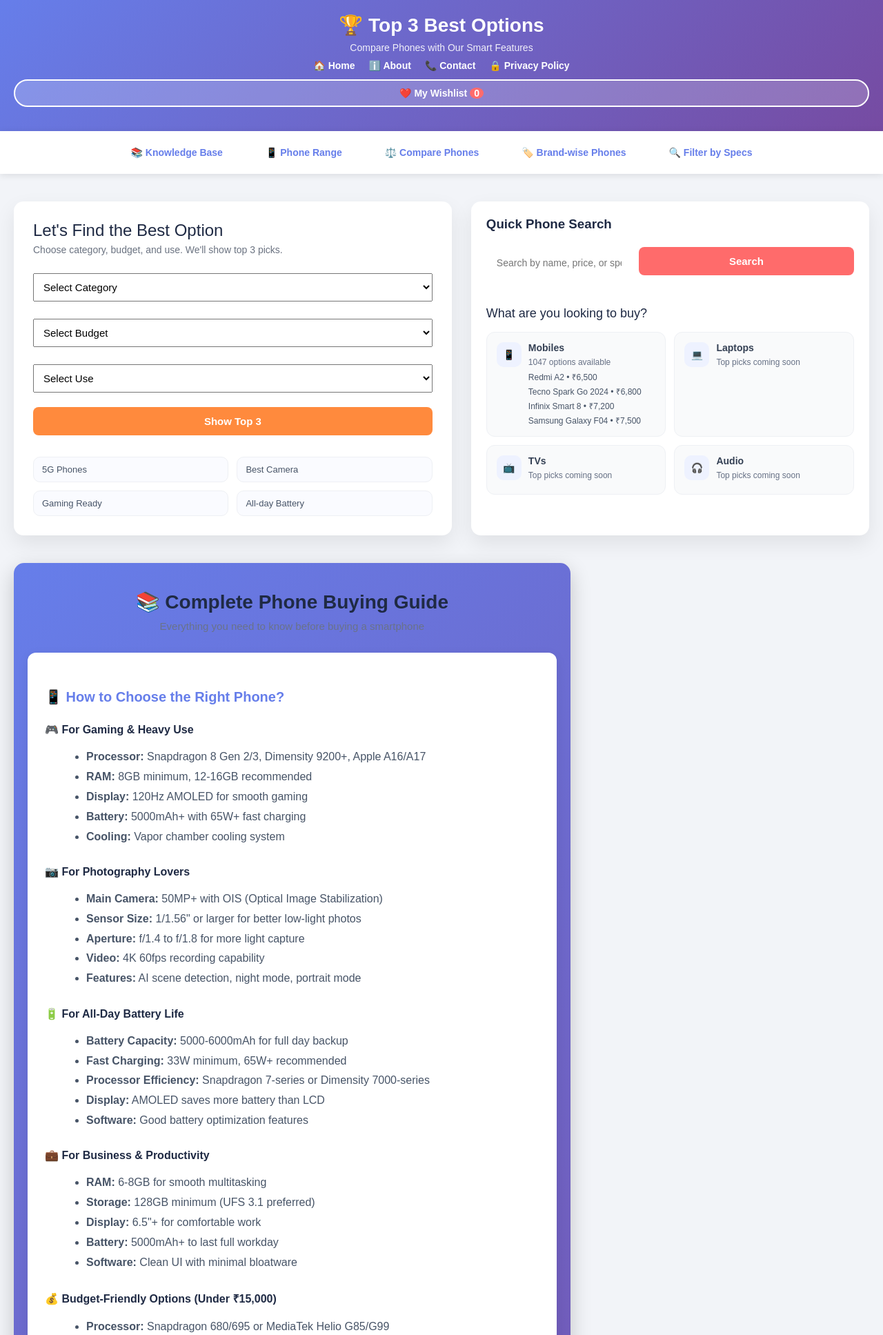
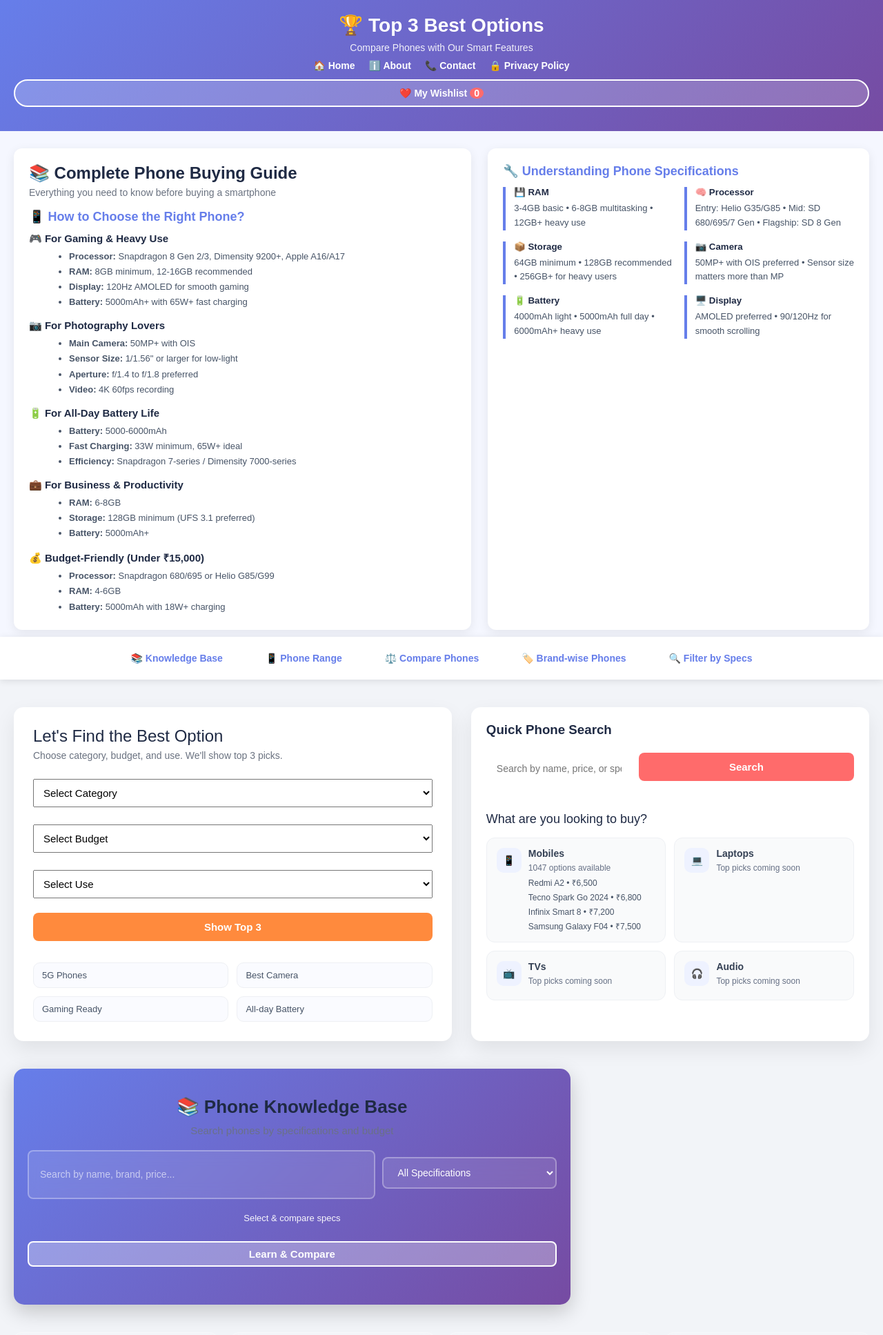
Before and after one commit to Shubh10091997/top3-mobile, a Flask app: page / in a window 1280 px wide. Shown: the top 1935 px of the page at 69% size. Run offline with Flask 3, Linux system fonts and the light colour scheme.

Commit message:
Move buying guide below header in horizontal layout

```diff
--- a/templates/index.html
+++ b/templates/index.html
@@ -175,6 +175,38 @@
       margin: 30px 0 12px;
       font-size: 18px;
       color: #1f2a44;
+    }
+
+    .buying-guide-top {
+      background: #f5f7ff;
+      padding: 25px 0 10px;
+    }
+
+    .buying-guide-grid {
+      max-width: 1400px;
+      margin: 0 auto;
+      padding: 0 20px;
+      display: grid;
+      grid-template-columns: 1.2fr 1fr;
+      gap: 24px;
+    }
+
+    .buying-guide-card {
+      background: white;
+      padding: 22px;
+      border-radius: 12px;
+      box-shadow: 0 4px 15px rgba(0,0,0,0.08);
+    }
+
+    .spec-grid {
+      display: grid;
+      grid-template-columns: repeat(2, 1fr);
+      gap: 16px;
+    }
+
+    .spec-item {
+      border-left: 4px solid #667eea;
+      padding-left: 12px;
     }
 
     .brand-row {
@@ -258,6 +290,94 @@
     <button onclick="viewWishlist()" class="wishlist-header-btn" style="background: rgba(255,255,255,0.2); border: 2px solid white; color: white; padding: 10px 20px; border-radius: 20px; cursor: pointer; font-weight: 600; margin-top: 12px; transition: all 0.3s; font-size: 14px;">
       ❤️ My Wishlist <span id="wishlistCount" style="background: #ff6b6b; border-radius: 50%; padding: 0 6px;">0</span>
     </button>
+  </div>
+
+  <div class="buying-guide-top" id="buying-guide">
+    <div class="buying-guide-grid">
+      <div class="buying-guide-card">
+        <h3 style="font-size: 24px; color: #1f2a44; margin: 0 0 6px 0;">📚 Complete Phone Buying Guide</h3>
+        <p style="color: #6a7280; font-size: 14px; margin: 0 0 16px 0;">Everything you need to know before buying a smartphone</p>
+
+        <h4 style="color: #667eea; font-size: 18px; margin: 0 0 12px 0;">📱 How to Choose the Right Phone?</h4>
+
+        <div style="margin-bottom: 14px;">
+          <h5 style="color: #1f2a44; font-size: 15px; margin: 0 0 6px 0;">🎮 For Gaming & Heavy Use</h5>
+          <ul style="color: #475467; line-height: 1.7; margin: 0 0 0 18px; font-size: 13px;">
+            <li><strong>Processor:</strong> Snapdragon 8 Gen 2/3, Dimensity 9200+, Apple A16/A17</li>
+            <li><strong>RAM:</strong> 8GB minimum, 12-16GB recommended</li>
+            <li><strong>Display:</strong> 120Hz AMOLED for smooth gaming</li>
+            <li><strong>Battery:</strong> 5000mAh+ with 65W+ fast charging</li>
+          </ul>
+        </div>
+
+        <div style="margin-bottom: 14px;">
+          <h5 style="color: #1f2a44; font-size: 15px; margin: 0 0 6px 0;">📷 For Photography Lovers</h5>
+          <ul style="color: #475467; line-height: 1.7; margin: 0 0 0 18px; font-size: 13px;">
+            <li><strong>Main Camera:</strong> 50MP+ with OIS</li>
+            <li><strong>Sensor Size:</strong> 1/1.56" or larger for low‑light</li>
+            <li><strong>Aperture:</strong> f/1.4 to f/1.8 preferred</li>
+            <li><strong>Video:</strong> 4K 60fps recording</li>
+          </ul>
+        </div>
+
+        <div style="margin-bottom: 14px;">
+          <h5 style="color: #1f2a44; font-size: 15px; margin: 0 0 6px 0;">🔋 For All‑Day Battery Life</h5>
+          <ul style="color: #475467; line-height: 1.7; margin: 0 0 0 18px; font-size: 13px;">
+            <li><strong>Battery:</strong> 5000-6000mAh</li>
+            <li><strong>Fast Charging:</strong> 33W minimum, 65W+ ideal</li>
+            <li><strong>Efficiency:</strong> Snapdragon 7‑series / Dimensity 7000‑series</li>
+          </ul>
+        </div>
+
+        <div style="margin-bottom: 14px;">
+          <h5 style="color: #1f2a44; font-size: 15px; margin: 0 0 6px 0;">💼 For Business & Productivity</h5>
+          <ul style="color: #475467; line-height: 1.7; margin: 0 0 0 18px; font-size: 13px;">
+            <li><strong>RAM:</strong> 6-8GB</li>
+            <li><strong>Storage:</strong> 128GB minimum (UFS 3.1 preferred)</li>
+            <li><strong>Battery:</strong> 5000mAh+</li>
+          </ul>
+        </div>
+
+        <div>
+          <h5 style="color: #1f2a44; font-size: 15px; margin: 0 0 6px 0;">💰 Budget‑Friendly (Under ₹15,000)</h5>
+          <ul style="color: #475467; line-height: 1.7; margin: 0 0 0 18px; font-size: 13px;">
+            <li><strong>Processor:</strong> Snapdragon 680/695 or Helio G85/G99</li>
+            <li><strong>RAM:</strong> 4-6GB</li>
+            <li><strong>Battery:</strong> 5000mAh with 18W+ charging</li>
+          </ul>
+        </div>
+      </div>
+
+      <div class="buying-guide-card">
+        <h4 style="color: #667eea; font-size: 18px; margin: 0 0 12px 0;">🔧 Understanding Phone Specifications</h4>
+        <div class="spec-grid">
+          <div class="spec-item">
+            <h5 style="color: #1f2a44; margin: 0 0 6px 0;">💾 RAM</h5>
+            <p style="color: #475467; font-size: 13px; line-height: 1.6; margin: 0;">3-4GB basic • 6-8GB multitasking • 12GB+ heavy use</p>
+          </div>
+          <div class="spec-item">
+            <h5 style="color: #1f2a44; margin: 0 0 6px 0;">🧠 Processor</h5>
+            <p style="color: #475467; font-size: 13px; line-height: 1.6; margin: 0;">Entry: Helio G35/G85 • Mid: SD 680/695/7 Gen • Flagship: SD 8 Gen</p>
+          </div>
+          <div class="spec-item">
+            <h5 style="color: #1f2a44; margin: 0 0 6px 0;">📦 Storage</h5>
+            <p style="color: #475467; font-size: 13px; line-height: 1.6; margin: 0;">64GB minimum • 128GB recommended • 256GB+ for heavy users</p>
+          </div>
+          <div class="spec-item">
+            <h5 style="color: #1f2a44; margin: 0 0 6px 0;">📷 Camera</h5>
+            <p style="color: #475467; font-size: 13px; line-height: 1.6; margin: 0;">50MP+ with OIS preferred • Sensor size matters more than MP</p>
+          </div>
+          <div class="spec-item">
+            <h5 style="color: #1f2a44; margin: 0 0 6px 0;">🔋 Battery</h5>
+            <p style="color: #475467; font-size: 13px; line-height: 1.6; margin: 0;">4000mAh light • 5000mAh full day • 6000mAh+ heavy use</p>
+          </div>
+          <div class="spec-item">
+            <h5 style="color: #1f2a44; margin: 0 0 6px 0;">🖥️ Display</h5>
+            <p style="color: #475467; font-size: 13px; line-height: 1.6; margin: 0;">AMOLED preferred • 90/120Hz for smooth scrolling</p>
+          </div>
+        </div>
+      </div>
+    </div>
   </div>
 
   <!-- Secondary Navigation Bar -->
@@ -371,129 +491,8 @@
   <div class="spec-layout">
     <!-- Left Side: Phone Knowledge Base -->
     <div class="knowledge-section" id="knowledge">
-      <h3 style="font-size: 28px; color: #1f2a44; margin-bottom: 10px;">📚 Complete Phone Buying Guide</h3>
-      <p style="color: #6a7280; font-size: 15px; margin-bottom: 30px;">Everything you need to know before buying a smartphone</p>
-
-      <!-- Static Knowledge Content -->
-      <div style="background: white; padding: 25px; border-radius: 12px; box-shadow: 0 4px 15px rgba(0,0,0,0.08); margin-bottom: 25px;">
-        <h4 style="color: #667eea; font-size: 20px; margin-bottom: 15px;">📱 How to Choose the Right Phone?</h4>
-
-        <div style="margin-bottom: 25px;">
-          <h5 style="color: #1f2a44; font-size: 16px; margin-bottom: 10px;">🎮 For Gaming & Heavy Use</h5>
-          <ul style="color: #475467; line-height: 1.8; margin-left: 20px;">
-            <li><strong>Processor:</strong> Snapdragon 8 Gen 2/3, Dimensity 9200+, Apple A16/A17</li>
-            <li><strong>RAM:</strong> 8GB minimum, 12-16GB recommended</li>
-            <li><strong>Display:</strong> 120Hz AMOLED for smooth gaming</li>
-            <li><strong>Battery:</strong> 5000mAh+ with 65W+ fast charging</li>
-            <li><strong>Cooling:</strong> Vapor chamber cooling system</li>
-          </ul>
-        </div>
-
-        <div style="margin-bottom: 25px;">
-          <h5 style="color: #1f2a44; font-size: 16px; margin-bottom: 10px;">📷 For Photography Lovers</h5>
-          <ul style="color: #475467; line-height: 1.8; margin-left: 20px;">
-            <li><strong>Main Camera:</strong> 50MP+ with OIS (Optical Image Stabilization)</li>
-            <li><strong>Sensor Size:</strong> 1/1.56" or larger for better low-light photos</li>
-            <li><strong>Aperture:</strong> f/1.4 to f/1.8 for more light capture</li>
-            <li><strong>Video:</strong> 4K 60fps recording capability</li>
-            <li><strong>Features:</strong> AI scene detection, night mode, portrait mode</li>
-          </ul>
-        </div>
-
-        <div style="margin-bottom: 25px;">
-          <h5 style="color: #1f2a44; font-size: 16px; margin-bottom: 10px;">🔋 For All-Day Battery Life</h5>
-          <ul style="color: #475467; line-height: 1.8; margin-left: 20px;">
-            <li><strong>Battery Capacity:</strong> 5000-6000mAh for full day backup</li>
-            <li><strong>Fast Charging:</strong> 33W minimum, 65W+ recommended</li>
-            <li><strong>Processor Efficiency:</strong> Snapdragon 7-series or Dimensity 7000-series</li>
-            <li><strong>Display:</strong> AMOLED saves more battery than LCD</li>
-            <li><strong>Software:</strong> Good battery optimization features</li>
-          </ul>
-        </div>
-
-        <div style="margin-bottom: 25px;">
-          <h5 style="color: #1f2a44; font-size: 16px; margin-bottom: 10px;">💼 For Business & Productivity</h5>
-          <ul style="color: #475467; line-height: 1.8; margin-left: 20px;">
-            <li><strong>RAM:</strong> 6-8GB for smooth multitasking</li>
-            <li><strong>Storage:</strong> 128GB minimum (UFS 3.1 preferred)</li>
-            <li><strong>Display:</strong> 6.5"+ for comfortable work</li>
-            <li><strong>Battery:</strong> 5000mAh+ to last full workday</li>
-            <li><strong>Software:</strong> Clean UI with minimal bloatware</li>
-          </ul>
-        </div>
-
-        <div style="margin-bottom: 25px;">
-          <h5 style="color: #1f2a44; font-size: 16px; margin-bottom: 10px;">💰 Budget-Friendly Options (Under ₹15,000)</h5>
-          <ul style="color: #475467; line-height: 1.8; margin-left: 20px;">
-            <li><strong>Processor:</strong> Snapdragon 680/695 or MediaTek Helio G85/G99</li>
-            <li><strong>RAM:</strong> 4-6GB sufficient</li>
-            <li><strong>Display:</strong> 90Hz LCD or 60Hz AMOLED</li>
-            <li><strong>Camera:</strong> 50MP main sensor</li>
-            <li><strong>Battery:</strong> 5000mAh with 18W+ charging</li>
-          </ul>
-        </div>
-      </div>
-
-      <!-- Technical Specifications Explained -->
-      <div style="background: white; padding: 25px; border-radius: 12px; box-shadow: 0 4px 15px rgba(0,0,0,0.08); margin-bottom: 25px;">
-        <h4 style="color: #667eea; font-size: 20px; margin-bottom: 15px;">🔧 Understanding Phone Specifications</h4>
-
-        <div style="display: grid; grid-template-columns: repeat(auto-fit, minmax(280px, 1fr)); gap: 20px;">
-          <div style="border-left: 4px solid #667eea; padding-left: 15px;">
-            <h5 style="color: #1f2a44; margin-bottom: 8px;">💾 RAM (Memory)</h5>
-            <p style="color: #475467; font-size: 14px; line-height: 1.6;">
-              • <strong>3-4GB:</strong> Basic calling, WhatsApp<br>
-              • <strong>6-8GB:</strong> Multitasking, social media<br>
-              • <strong>12GB+:</strong> Heavy gaming, professional use
-            </p>
-          </div>
-
-          <div style="border-left: 4px solid #667eea; padding-left: 15px;">
-            <h5 style="color: #1f2a44; margin-bottom: 8px;">🧠 Processor (Chipset)</h5>
-            <p style="color: #475467; font-size: 14px; line-height: 1.6;">
-              • <strong>Entry:</strong> Helio G35/G85<br>
-              • <strong>Mid:</strong> Snapdragon 680/695/7 Gen series<br>
-              • <strong>Flagship:</strong> Snapdragon 8 Gen series
-            </p>
-          </div>
-
-          <div style="border-left: 4px solid #667eea; padding-left: 15px;">
-            <h5 style="color: #1f2a44; margin-bottom: 8px;">📦 Storage</h5>
-            <p style="color: #475467; font-size: 14px; line-height: 1.6;">
-              • <strong>64GB:</strong> Minimum for basic use<br>
-              • <strong>128GB:</strong> Recommended standard<br>
-              • <strong>256GB+:</strong> For photos/videos/gaming
-            </p>
-          </div>
-
-          <div style="border-left: 4px solid #667eea; padding-left: 15px;">
-            <h5 style="color: #1f2a44; margin-bottom: 8px;">📷 Camera Megapixels</h5>
-            <p style="color: #475467; font-size: 14px; line-height: 1.6;">
-              • <strong>8-13MP:</strong> Basic photos<br>
-              • <strong>48-50MP:</strong> Good quality<br>
-              • <strong>108-200MP:</strong> Professional shots
-            </p>
-          </div>
-
-          <div style="border-left: 4px solid #667eea; padding-left: 15px;">
-            <h5 style="color: #1f2a44; margin-bottom: 8px;">🔋 Battery & Charging</h5>
-            <p style="color: #475467; font-size: 14px; line-height: 1.6;">
-              • <strong>4000mAh:</strong> Light use<br>
-              • <strong>5000-5500mAh:</strong> Full day<br>
-              • <strong>6000mAh+:</strong> Heavy users
-            </p>
-          </div>
-
-          <div style="border-left: 4px solid #667eea; padding-left: 15px;">
-            <h5 style="color: #1f2a44; margin-bottom: 8px;">🖥️ Display Type</h5>
-            <p style="color: #475467; font-size: 14px; line-height: 1.6;">
-              • <strong>LCD:</strong> Budget-friendly<br>
-              • <strong>AMOLED:</strong> Better colors, battery<br>
-              • <strong>120Hz:</strong> Smooth scrolling
-            </p>
-          </div>
-        </div>
-      </div>
+      <h3 style="font-size: 26px; color: #1f2a44; margin-bottom: 10px;">📚 Phone Knowledge Base</h3>
+      <p style="color: #6a7280; font-size: 15px; margin-bottom: 20px;">Search phones by specifications and budget</p>
 
       <!-- Search Bar -->
       <div class="kb-search-container">
@@ -1844,6 +1843,10 @@
     .buy-grid {
       grid-template-columns: repeat(2, 1fr) !important;
     }
+
+    .buying-guide-grid {
+      grid-template-columns: 1fr;
+    }
   }
 
 
@@ -2125,6 +2128,15 @@
       grid-template-columns: 1fr !important;
     }
 
+    .buying-guide-grid {
+      grid-template-columns: 1fr;
+      gap: 16px;
+    }
+
+    .spec-grid {
+      grid-template-columns: 1fr;
+    }
+
     /* Mobile Buying Guide */
     .knowledge-section h3 {
       font-size: 22px !important;
```
